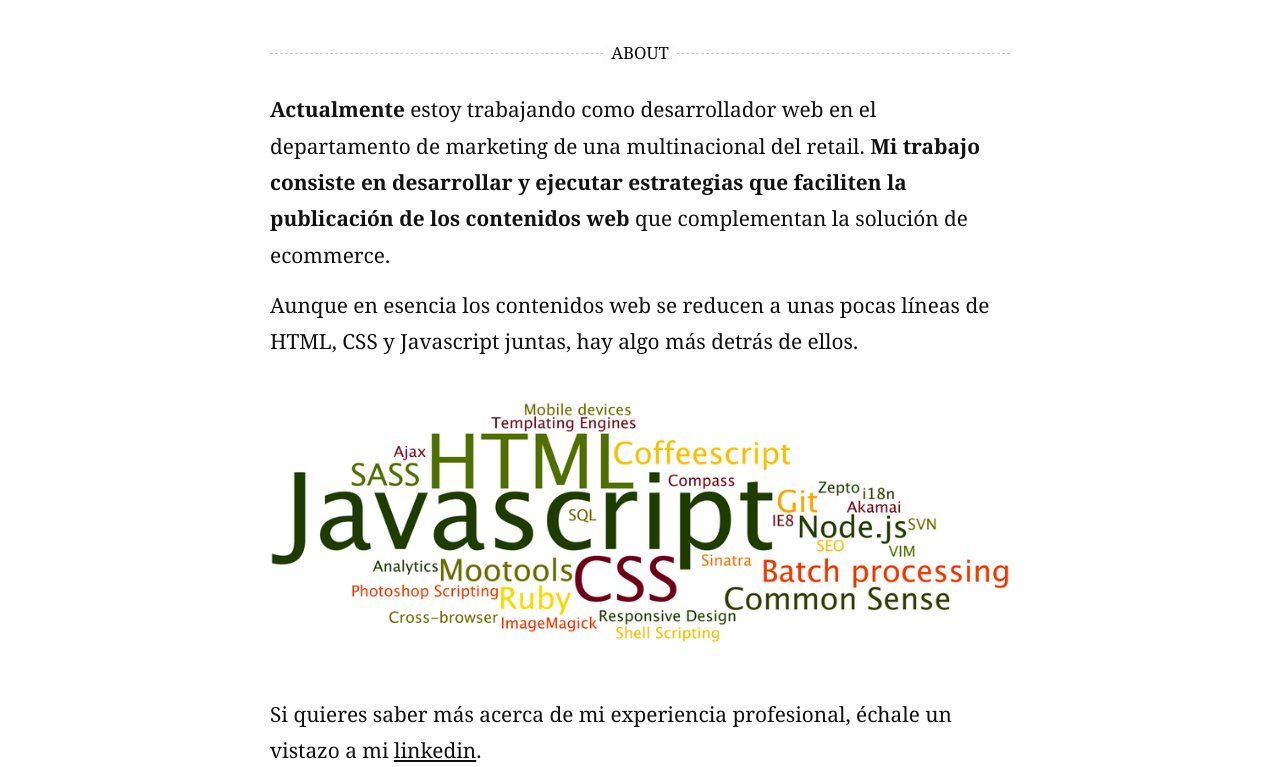
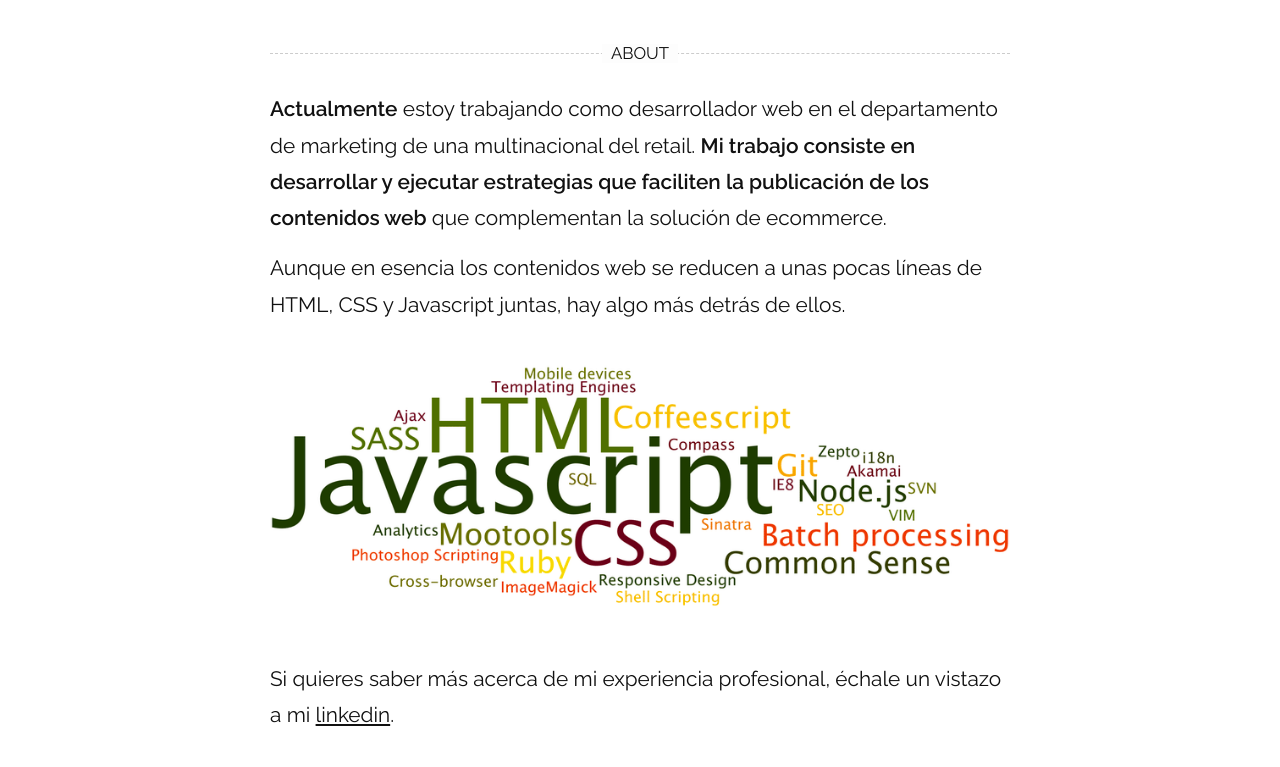
Before and after one commit to jbgutierrez/jbgutierrez.github.io, a plain HTML site: page index.html in a window 1280 px wide. Shown: the part 512-1279 px from the top of the page. Drawn offline with Linux system fonts and the light colour scheme.

Commit message:
font-family change

```diff
--- a/css/main.scss
+++ b/css/main.scss
@@ -9,7 +9,7 @@
 
 body {
   color: #111111;
-  font: 1.3em georgia,serif;
+  font: 1.3em "Raleway", "HelveticaNeue", "Helvetica Neue", Helvetica, Arial, sans-serif;
   line-height: 1.75em;
   margin: 0;
   padding: 0;
--- a/index.html
+++ b/index.html
@@ -12,7 +12,8 @@
   <meta  name='keywords' content='jbgutierrez, jbgutierrez.info, freelance, emprendedor, desarrollador, desarrollo, programación, páginas, páxinas, empresas, autónomo, diseño, deseño, web, software, galicia, lugo, vigo, pontevedra, ourense, orense, santiago, ferrol, coruña, seo, posicionamiento, posicionamento, ror, rails, ruby on rails, nodejs, javascript, Javier Blanco Gutiérrez'>
   <link href="https://secure.gravatar.com/avatar/ed2f65b35e2da8e3b9cceb3b066ea096?s=32" rel="icon" />
   <link rel="stylesheet" href="css/main.min.css" />
-  <link href="http://fonts.googleapis.com/css?family=Nothing+You+Could+Do" rel="stylesheet" type="text/css">
+  <link href="//fonts.googleapis.com/css?family=Nothing+You+Could+Do" rel="stylesheet" type="text/css">
+  <link href="//fonts.googleapis.com/css?family=Raleway:400,300,600" rel="stylesheet" type="text/css">
 </head>
 
 <body>
```
Also changed, not shown: css/main.min.css.
